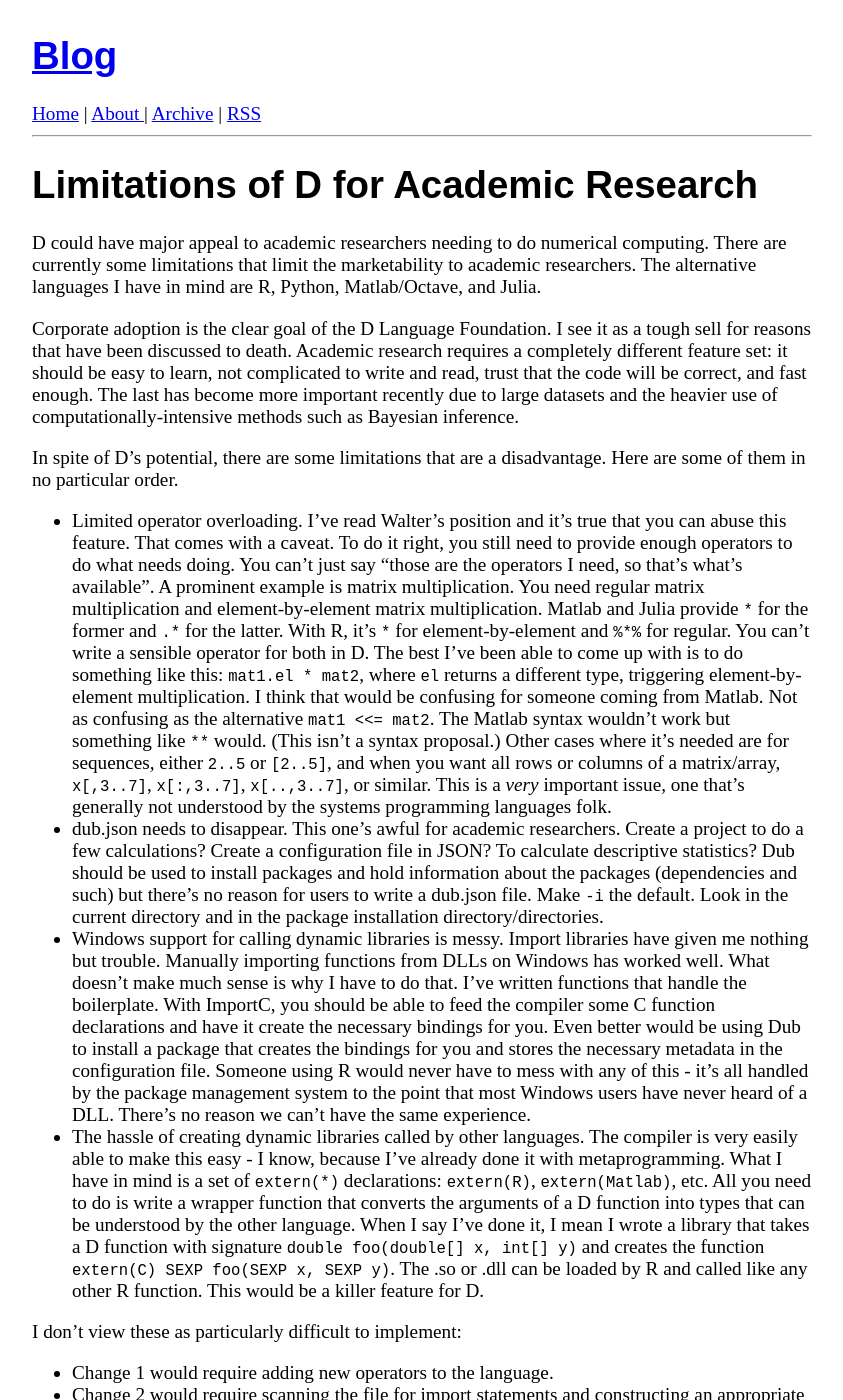
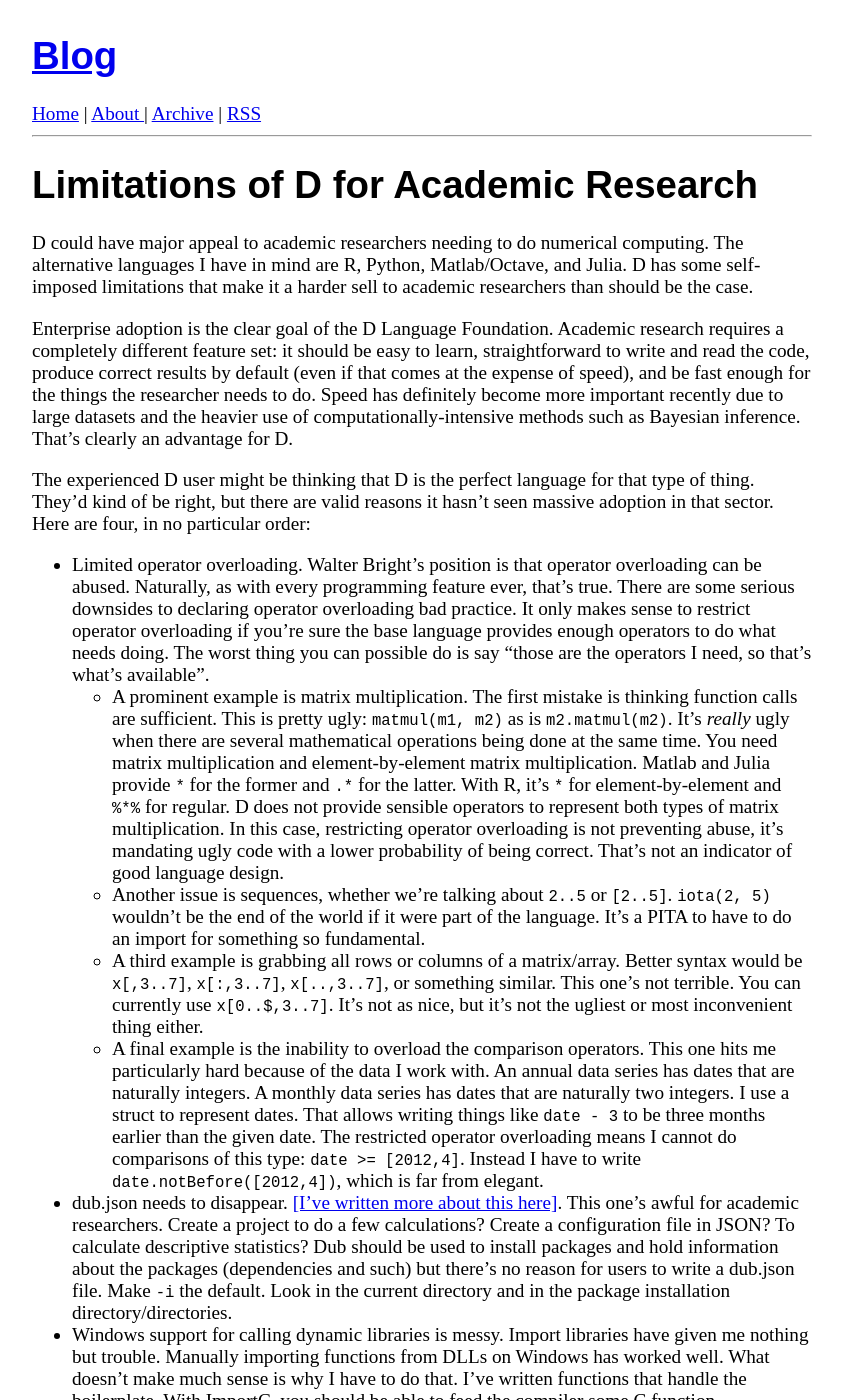
Before and after one commit to bachmeil/the-blog, a Jekyll site: the page built from _posts/2024-01-09-numerical-limitations.md, in a window 1280 px wide and 1400 px high. Shown: the whole window, without its empty margins (218-1061 px from the left). Built offline with Jekyll 4.4.1, drawn with Linux system fonts in a browser that asks for light colours.

Commit message:
Update limitations post

```diff
--- a/_posts/2024-01-09-numerical-limitations.md
+++ b/_posts/2024-01-09-numerical-limitations.md
@@ -2,14 +2,18 @@
 title: Limitations of D for Academic Research
 layout: post
 ---
-D could have major appeal to academic researchers needing to do numerical computing. There are currently some limitations that limit the marketability to academic researchers. The alternative languages I have in mind are R, Python, Matlab/Octave, and Julia.
+D could have major appeal to academic researchers needing to do numerical computing. The alternative languages I have in mind are R, Python, Matlab/Octave, and Julia. D has some self-imposed limitations that make it a harder sell to academic researchers than should be the case.
 
-Corporate adoption is the clear goal of the D Language Foundation. I see it as a tough sell for reasons that have been discussed to death. Academic research requires a completely different feature set: it should be easy to learn, not complicated to write and read, trust that the code will be correct, and fast enough. The last has become more important recently due to large datasets and the heavier use of computationally-intensive methods such as Bayesian inference.
+Enterprise adoption is the clear goal of the D Language Foundation. Academic research requires a completely different feature set: it should be easy to learn, straightforward to write and read the code, produce correct results by default (even if that comes at the expense of speed), and be fast enough for the things the researcher needs to do. Speed has definitely become more important recently due to large datasets and the heavier use of computationally-intensive methods such as Bayesian inference. That's clearly an advantage for D.
 
-In spite of D's potential, there are some limitations that are a disadvantage. Here are some of them in no particular order.
+The experienced D user might be thinking that D is the perfect language for that type of thing. They'd kind of be right, but there are valid reasons it hasn't seen massive adoption in that sector. Here are four, in no particular order:
 
-- Limited operator overloading. I've read Walter's position and it's true that you can abuse this feature. That comes with a caveat. To do it right, you still need to provide enough operators to do what needs doing. You can't just say "those are the operators I need, so that's what's available". A prominent example is matrix multiplication. You need regular matrix multiplication and element-by-element matrix multiplication. Matlab and Julia provide `*` for the former and `.*` for the latter. With R, it's `*` for element-by-element and `%*%` for regular. You can't write a sensible operator for both in D. The best I've been able to come up with is to do something like this: `mat1.el * mat2`, where `el` returns a different type, triggering element-by-element multiplication. I think that would be confusing for someone coming from Matlab. Not as confusing as the alternative `mat1 <<= mat2`. The Matlab syntax wouldn't work but something like `**` would. (This isn't a syntax proposal.) Other cases where it's needed are for sequences, either `2..5` or `[2..5]`, and when you want all rows or columns of a matrix/array, `x[,3..7]`, `x[:,3..7]`, `x[..,3..7]`, or similar. This is a *very* important issue, one that's generally not understood by the systems programming languages folk.
-- dub.json needs to disappear. This one's awful for academic researchers. Create a project to do a few calculations? Create a configuration file in JSON? To calculate descriptive statistics? Dub should be used to install packages and hold information about the packages (dependencies and such) but there's no reason for users to write a dub.json file. Make `-i` the default. Look in the current directory and in the package installation directory/directories.
+- Limited operator overloading. Walter Bright's position is that operator overloading can be abused. Naturally, as with every programming feature ever, that's true. There are some serious downsides to declaring operator overloading bad practice. It only makes sense to restrict operator overloading if you're sure the base language provides enough operators to do what needs doing. The worst thing you can possible do is say "those are the operators I need, so that's what's available".
+    - A prominent example is matrix multiplication. The first mistake is thinking function calls are sufficient. This is pretty ugly: `matmul(m1, m2)` as is `m2.matmul(m2)`. It's *really* ugly when there are several mathematical operations being done at the same time. You need matrix multiplication and element-by-element matrix multiplication. Matlab and Julia provide `*` for the former and `.*` for the latter. With R, it's `*` for element-by-element and `%*%` for regular. D does not provide sensible operators to represent both types of matrix multiplication. In this case, restricting operator overloading is not preventing abuse, it's mandating ugly code with a lower probability of being correct. That's not an indicator of good language design.
+    - Another issue is sequences, whether we're talking about `2..5` or `[2..5]`. `iota(2, 5)` wouldn't be the end of the world if it were part of the language. It's a PITA to have to do an import for something so fundamental.
+    - A third example is grabbing all rows or columns of a matrix/array. Better syntax would be `x[,3..7]`, `x[:,3..7]`, `x[..,3..7]`, or something similar. This one's not terrible. You can currently use `x[0..$,3..7]`. It's not as nice, but it's not the ugliest or most inconvenient thing either.
+    - A final example is the inability to overload the comparison operators. This one hits me particularly hard because of the data I work with. An annual data series has dates that are naturally integers. A monthly data series has dates that are naturally two integers. I use a struct to represent dates. That allows writing things like `date - 3` to be three months earlier than the given date. The restricted operator overloading means I cannot do comparisons of this type: `date >= [2012,4]`. Instead I have to write `date.notBefore([2012,4])`, which is far from elegant.
+- dub.json needs to disappear. [[I've written more about this here]](https://bachmeil.github.io/the-blog/2024/02/14/no-dub-build.html). This one's awful for academic researchers. Create a project to do a few calculations? Create a configuration file in JSON? To calculate descriptive statistics? Dub should be used to install packages and hold information about the packages (dependencies and such) but there's no reason for users to write a dub.json file. Make `-i` the default. Look in the current directory and in the package installation directory/directories.
 - Windows support for calling dynamic libraries is messy. Import libraries have given me nothing but trouble. Manually importing functions from DLLs on Windows has worked well. What doesn't make much sense is why I have to do that. I've written functions that handle the boilerplate. With ImportC, you should be able to feed the compiler some C function declarations and have it create the necessary bindings for you. Even better would be using Dub to install a package that creates the bindings for you and stores the necessary metadata in the configuration file. Someone using R would never have to mess with any of this - it's all handled by the package management system to the point that most Windows users have never heard of a DLL. There's no reason we can't have the same experience.
 - The hassle of creating dynamic libraries called by other languages. The compiler is very easily able to make this easy - I know, because I've already done it with metaprogramming. What I have in mind is a set of `extern(*)` declarations: `extern(R)`, `extern(Matlab)`, etc. All you need to do is write a wrapper function that converts the arguments of a D function into types that can be understood by the other language. When I say I've done it, I mean I wrote a library that takes a D function with signature `double foo(double[] x, int[] y)` and creates the function `extern(C) SEXP foo(SEXP x, SEXP y)`. The .so or .dll can be loaded by R and called like any other R function. This would be a killer feature for D.
 
```
